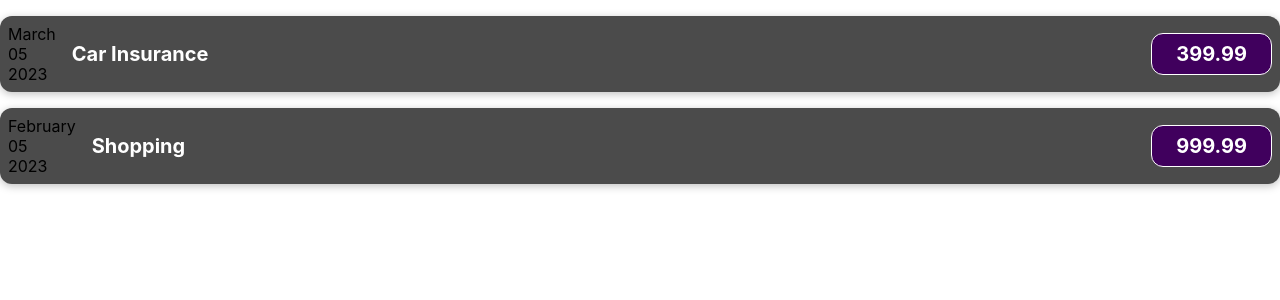
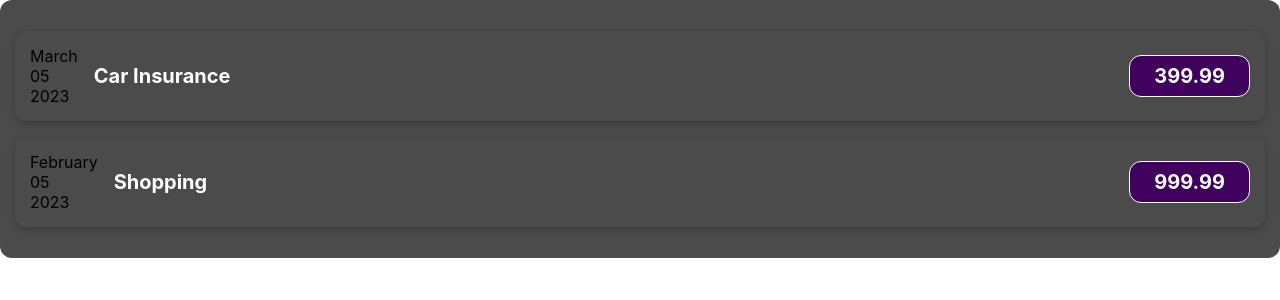
Before and after one commit to salimshrestha98/react-with-flask, a React (Create React App) app in the folder frontend/: page / in a window 1280 px wide. Shown: the top 300 px of the page. Built offline with nearby package versions, Linux system fonts and the light colour scheme.

Commit message:
Using props.children

```diff
--- a/frontend/src/App.js
+++ b/frontend/src/App.js
@@ -1,4 +1,5 @@
 import ExpenseItem from './components/ExpenseItem'
+import Card from './components/Card';
 
 function App() {
 
@@ -18,7 +19,7 @@ function App() {
   ]
 
   return (
-    <div>
+    <Card>
       {
         expenses.map( (expense) => (
           <ExpenseItem
@@ -29,7 +30,7 @@ function App() {
           />
         ))
       }
-    </div>
+    </Card>
   )
 }
 
--- /dev/null
+++ b/frontend/src/components/Card.css
@@ -0,0 +1,5 @@
+.card {
+	border-radius: 12px;
+	background-color: #4b4b4b;
+	padding: 15px;
+}
--- /dev/null
+++ b/frontend/src/components/Card.js
@@ -0,0 +1,10 @@
+import "./Card.css";
+
+function Card(props) {
+	const classes = "card " + props.className;
+	return (
+		<div className={classes}>{props.children}</div>
+	)
+}
+
+export default Card;
--- a/frontend/src/components/ExpenseItem.js
+++ b/frontend/src/components/ExpenseItem.js
@@ -1,4 +1,5 @@
 import './ExpenseItem.css';
+import Card from './Card';
 
 function ExpenseItem(props) {
 	const month = props.date.toLocaleString('en-US', {month: 'long'});
@@ -6,7 +7,7 @@ function ExpenseItem(props) {
 	const year = props.date.getFullYear();
 
   return (
-    <div className="expense-item">
+    <Card className="expense-item">
       <div>
 		<div>{month}</div>
 		<div>{day}</div>
@@ -16,7 +17,7 @@ function ExpenseItem(props) {
 		<h2>{props.title}</h2>
 		<div className="expense-item__price">{props.amount}</div>
 	  </div>
-    </div>
+    </Card>
   );
 }
 
```
Also changed, not shown: 1 other file (tests, documents, lock files or other folders).
